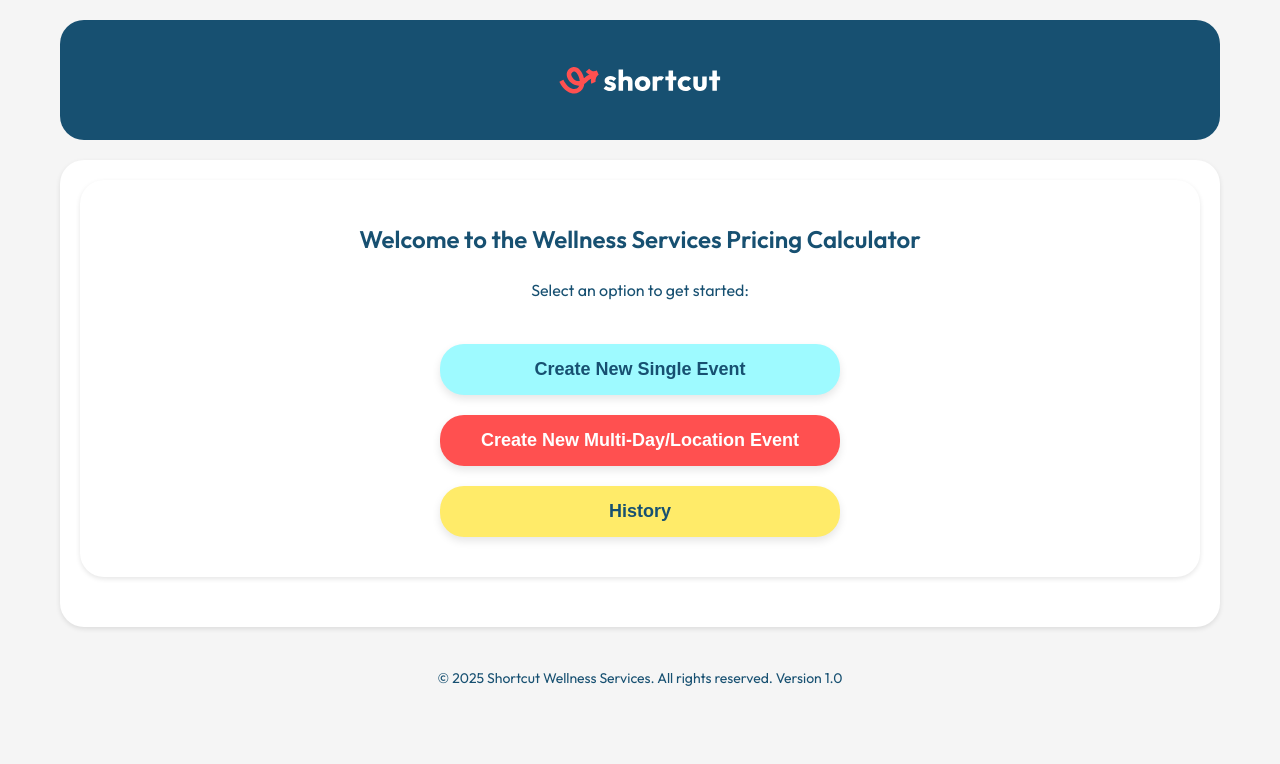
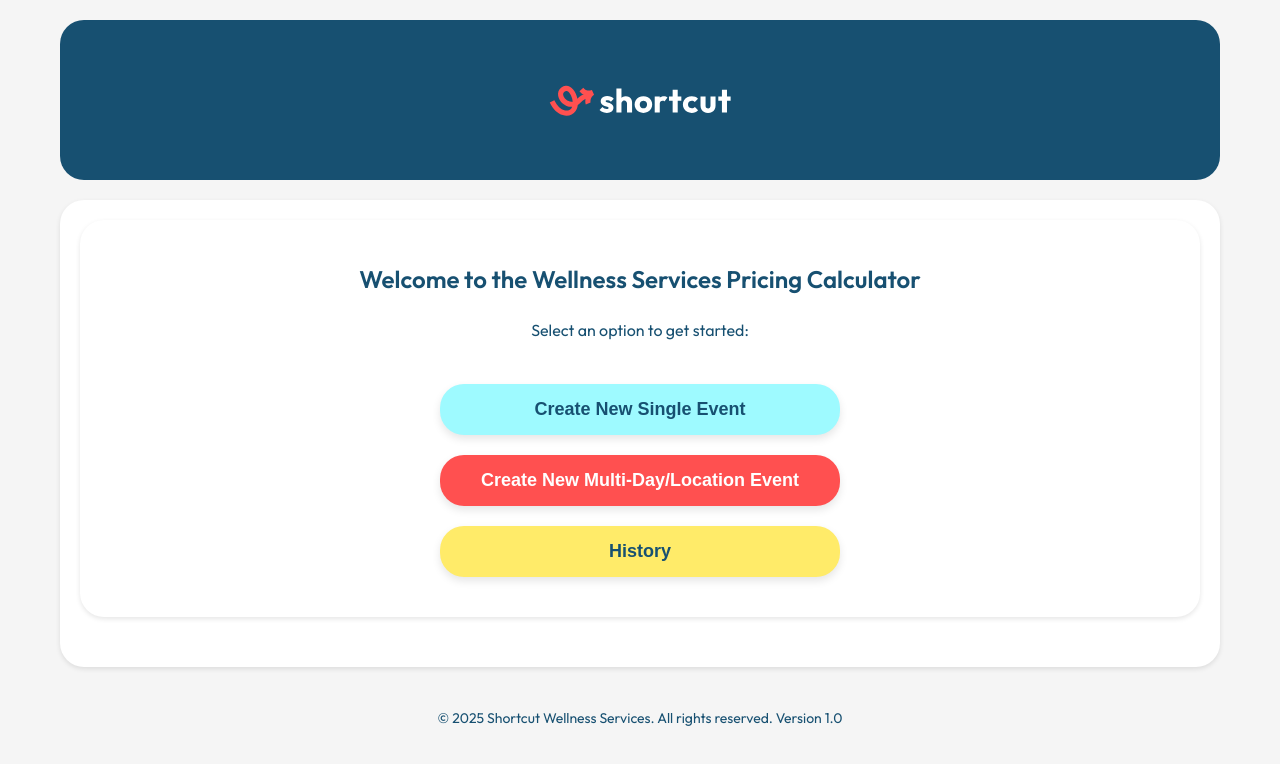
Before and after one commit to shortcutllc/Calculator, a plain HTML site: page dist 3/index.html in a window 1280 px wide. Drawn offline with Linux system fonts and the light colour scheme.

Commit message:
Increase header height and logo size

```diff
--- a/dist 3/index.html
+++ b/dist 3/index.html
@@ -102,11 +102,11 @@
       display: flex;
       justify-content: center;
       align-items: center;
-      height: 120px;
+      height: 160px;
     }
 
     .logo {
-      height: 40px;
+      height: 45px;
       margin: 0;
     }
 
```
